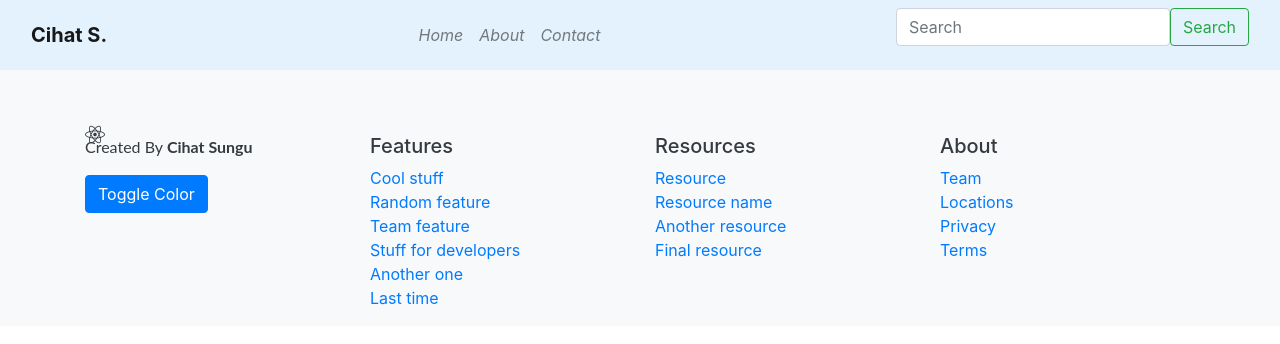
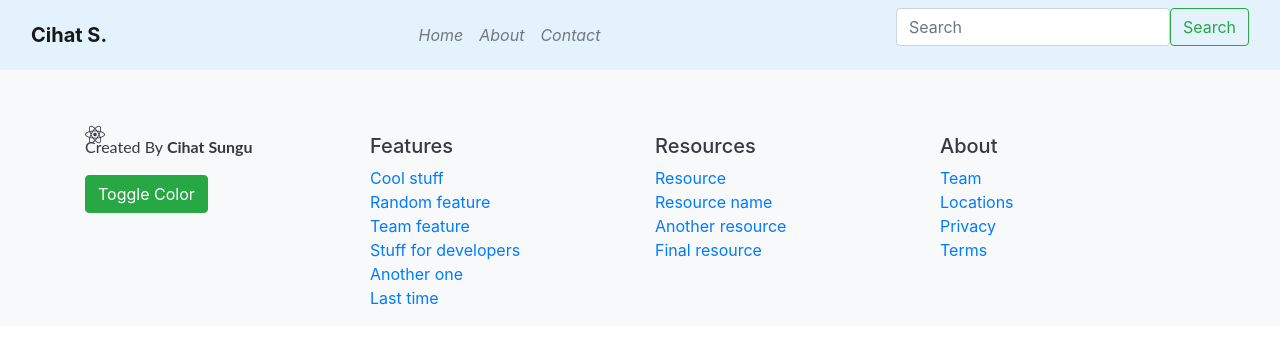
Before and after one commit to devcihat/react-dark-mode, a React (Create React App) app: page / in a window 1280 px wide. Shown: the top 344 px of the page. Built offline with nearby package versions, Linux system fonts and the light colour scheme.

Commit message:
1 file modified

```diff
--- a/src/theme/theme.js
+++ b/src/theme/theme.js
@@ -2,7 +2,7 @@ export const lightTheme = {
   theme: "light",
   bgColor: "bg-light",
   textColor: "text-dark",
-  btnColor: "btn-primary"
+  btnColor: "btn-success"
 };
 
 export const darkTheme = {
```
